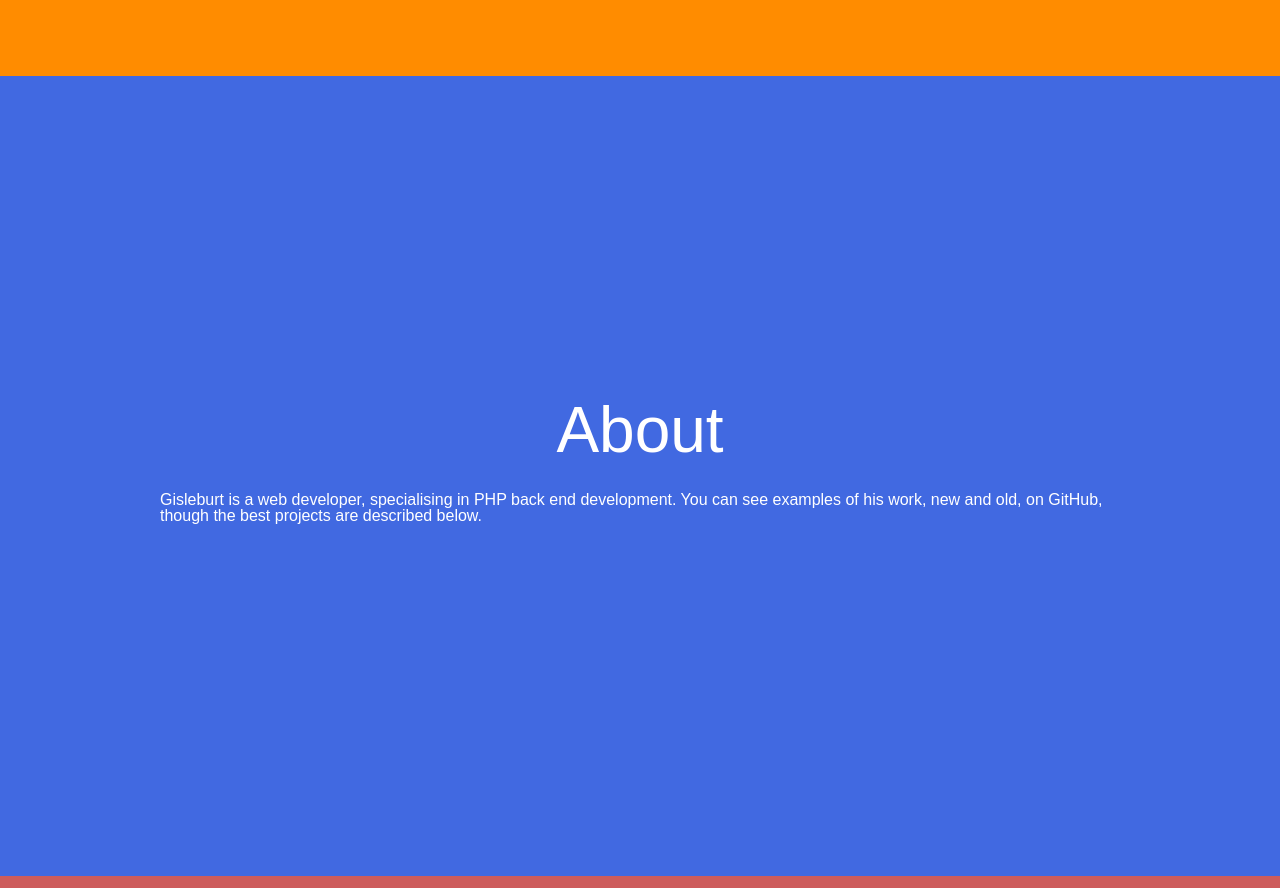
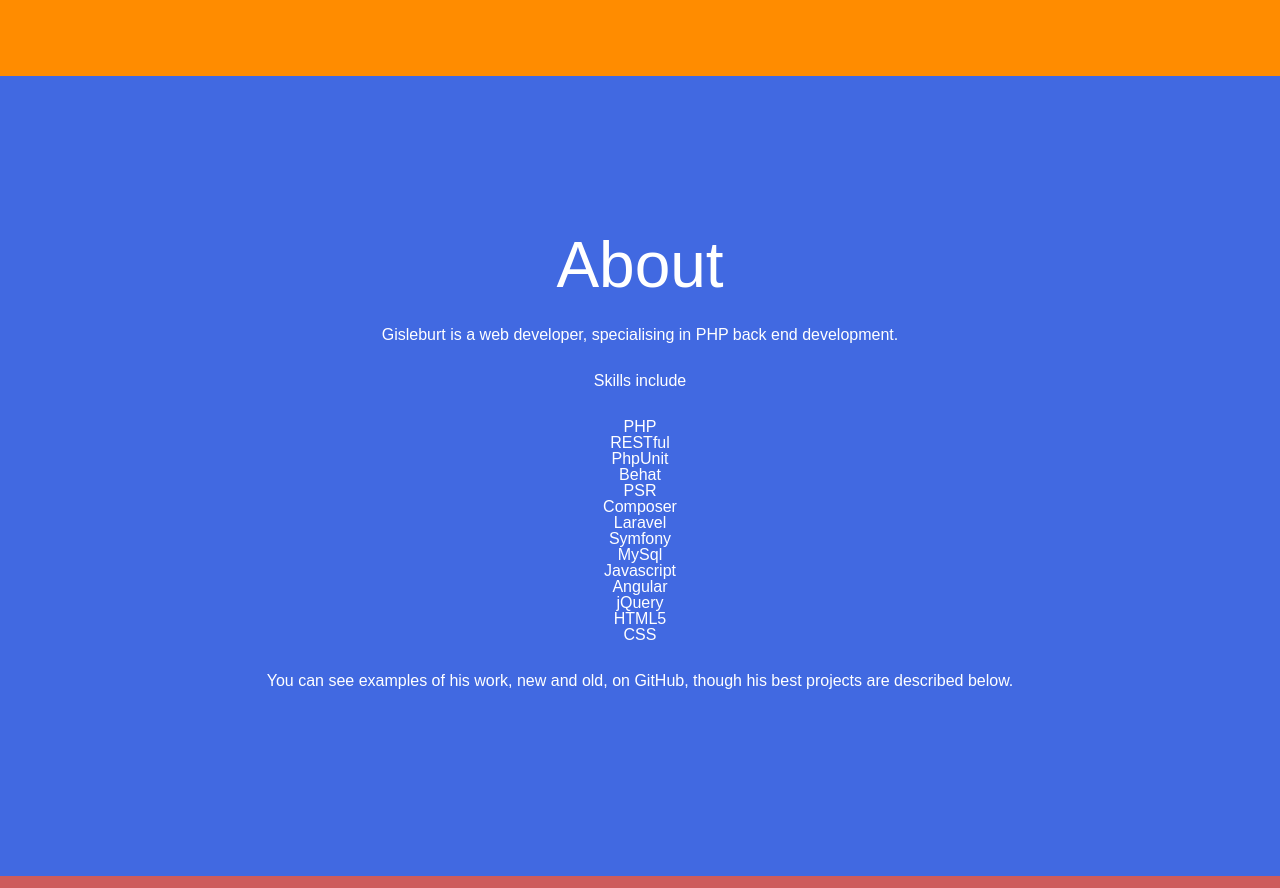
Before and after one commit to Gisleburt/Gisleburt.github.io, a PHP site: page / in a window 1280 px wide. Shown: the part 724-1612 px from the top of the page. Run offline with PHP 8.4, Linux system fonts and the light colour scheme.

Commit message:
Added skills

```diff
--- a/index.html
+++ b/index.html
@@ -21,9 +21,33 @@
     <div class="contents">
         <h2>About</h2>
         <p>
-            Gisleburt is a web developer, specialising in PHP back end development. You can see examples of his
-            work, new and old, on <a href="https://github.com/Gisleburt">GitHub</a>, though the best projects are
-            described below.
+            Gisleburt is a web developer, specialising in PHP back end development.
+        </p>
+
+        <p>
+            Skills include
+        </p>
+
+        <ol id="skill-cloud">
+            <li>PHP</li>
+            <li>RESTful</li>
+            <li>PhpUnit</li>
+            <li>Behat</li>
+            <li>PSR</li>
+            <li>Composer</li>
+            <li>Laravel</li>
+            <li>Symfony</li>
+            <li>MySql</li>
+            <li>Javascript</li>
+            <li>Angular</li>
+            <li>jQuery</li>
+            <li>HTML5</li>
+            <li>CSS</li>
+        </ol>
+
+        <p>
+            You can see examples of his work, new and old, on <a href="https://github.com/Gisleburt">GitHub</a>, though
+            his best projects are described below.
         </p>
     </div>
 </article>
--- a/style.css
+++ b/style.css
@@ -84,6 +84,10 @@ article .contents {
     background-color: royalblue;
 }
 
+#intro .contents {
+    text-align: center;
+}
+
 #masonry {
     background-color: mediumseagreen;
 }
```
